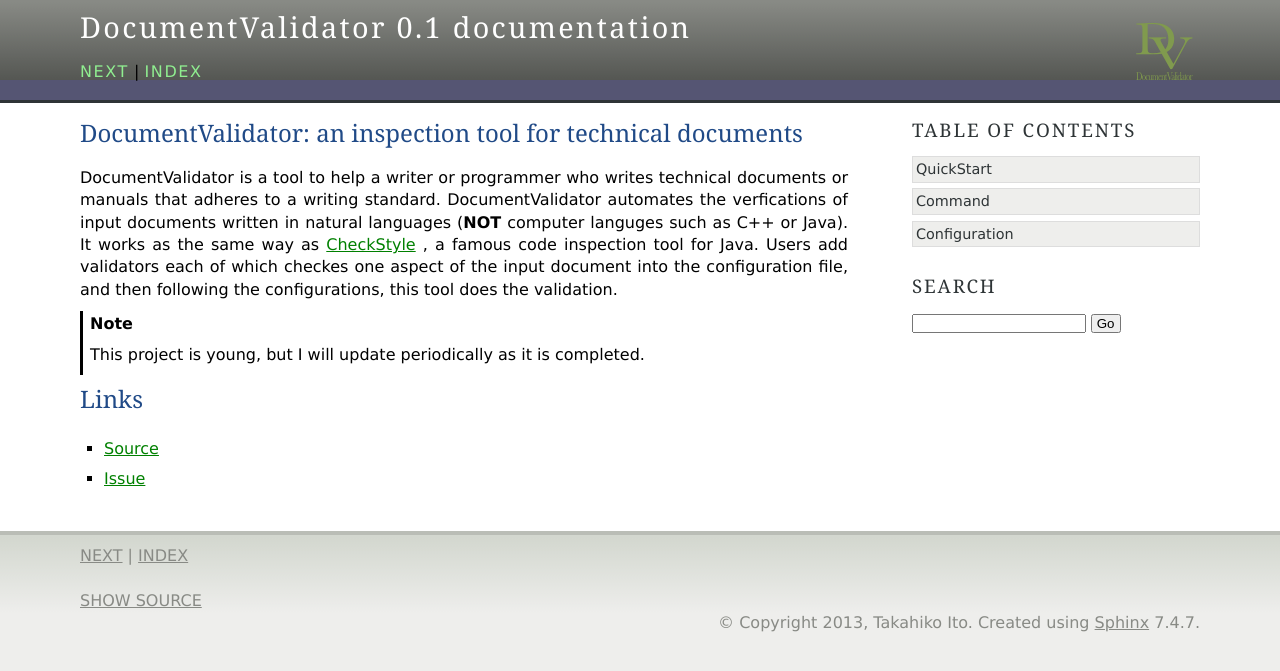
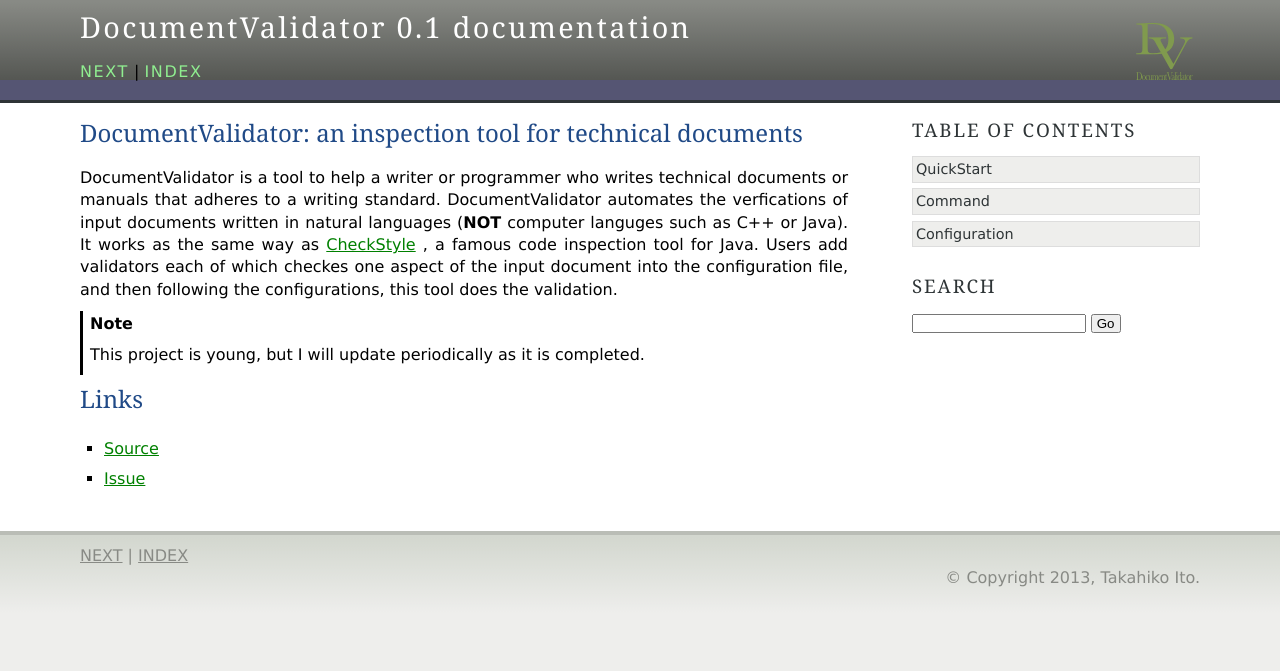
Before and after one commit to redpen-cc/redpen-doc, a Sphinx documentation site: the page built from source/index.rst, in a window 1280 px wide. Shown: the top 671 px of the page. Built offline with Sphinx 7.4.7, drawn with Linux system fonts in a browser that asks for light colours.

Commit message:
Change Sphinx configurations

```diff
--- a/source/conf.py
+++ b/source/conf.py
@@ -150,10 +150,10 @@ html_static_path = ['_static']
 #html_split_index = False
 
 # If true, links to the reST sources are added to the pages.
-#html_show_sourcelink = True
+html_show_sourcelink = False
 
 # If true, "Created using Sphinx" is shown in the HTML footer. Default is True.
-# html_show_sphinx = True
+html_show_sphinx = False
 
 # If true, "(C) Copyright ..." is shown in the HTML footer. Default is True.
 #html_show_copyright = True
```
